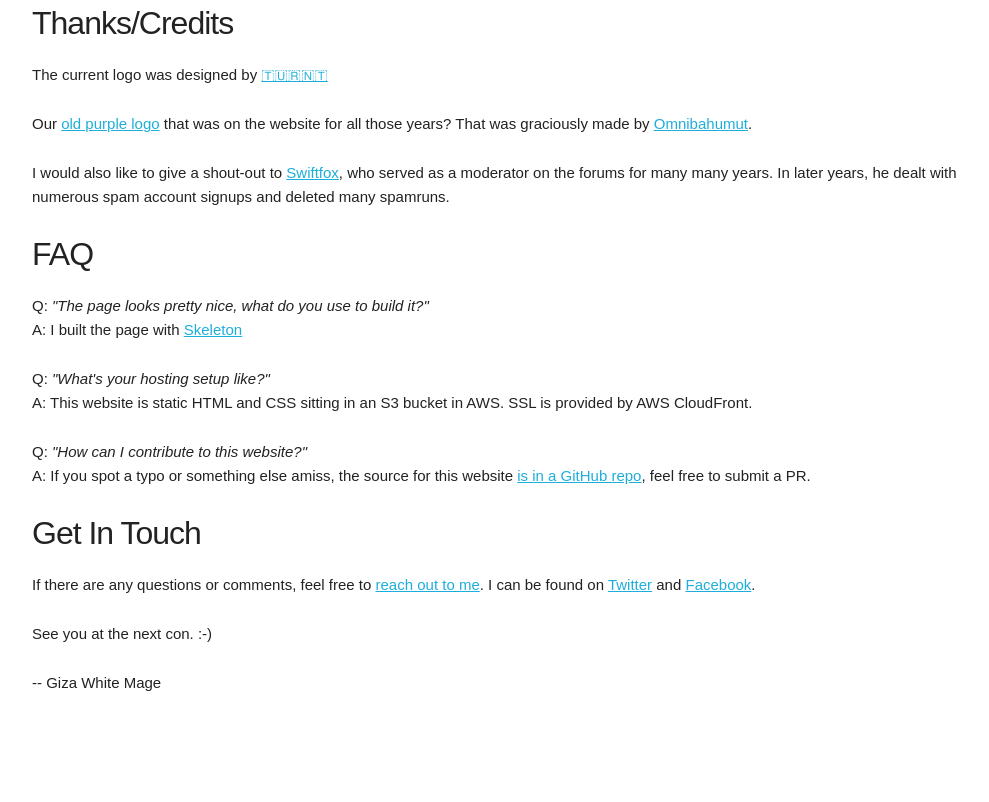
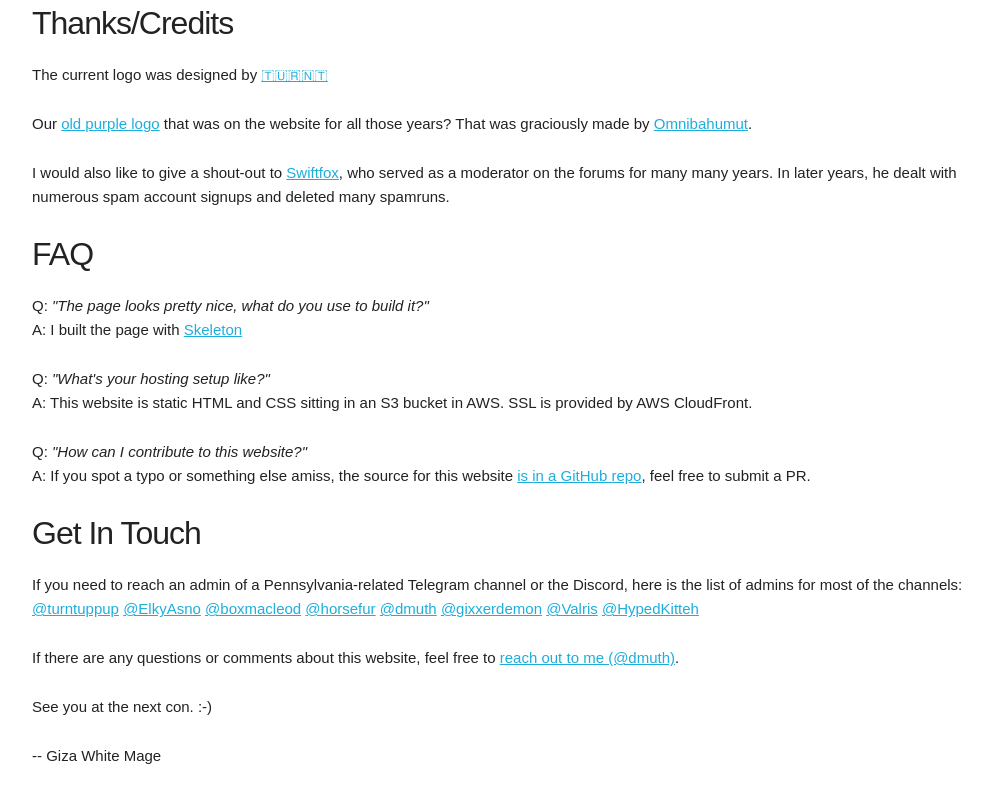
Before and after one commit to dmuth/pa-furry.org, a website: page index.html in a window 1280 px wide. Shown: the part 1016-1818 px from the top of the page, without its empty margins (128-1117 px from the left). Before the commit the page ends 1785 px from the top, so only its background shows below. Drawn offline with Linux system fonts and the light colour scheme.

Commit message:
Added contact info for admins

```diff
--- a/index.html
+++ b/index.html
@@ -183,11 +183,23 @@ A:
 -->
 
 
+<a name="contact"></a>
 <h2>Get In Touch</h2>
 
-If there are any questions or comments, feel free to <a href="http://www.dmuth.org/">reach out to me</a>.
-I can be found on <a href="https://twitter.com/dmuth">Twitter</a>
-and <a href="https://www.facebook.com/dmuth">Facebook</a>.
+If you need to reach an admin of a Pennsylvania-related Telegram channel or the Discord, here is the list
+of admins for most of the channels:
+<a href="https://t.me/turntuppup">@turntuppup</a>
+<a href="https://t.me/ElkyAsno">@ElkyAsno</a>
+<a href="https://t.me/boxmacleod">@boxmacleod</a>
+<a href="https://t.me/horsefur">@horsefur</a>
+<a href="https://t.me/dmuth">@dmuth</a>
+<a href="https://t.me/gixxerdemon">@gixxerdemon</a>
+<a href="https://t.me/Valris">@Valris</a>
+<a href="https://t.me/HypedKitteh">@HypedKitteh</a>
+</p>
+
+
+If there are any questions or comments about this website, feel free to <a href="http://twitter.com/dmuth">reach out to me (@dmuth)</a>.
 </p>
 
 
```
